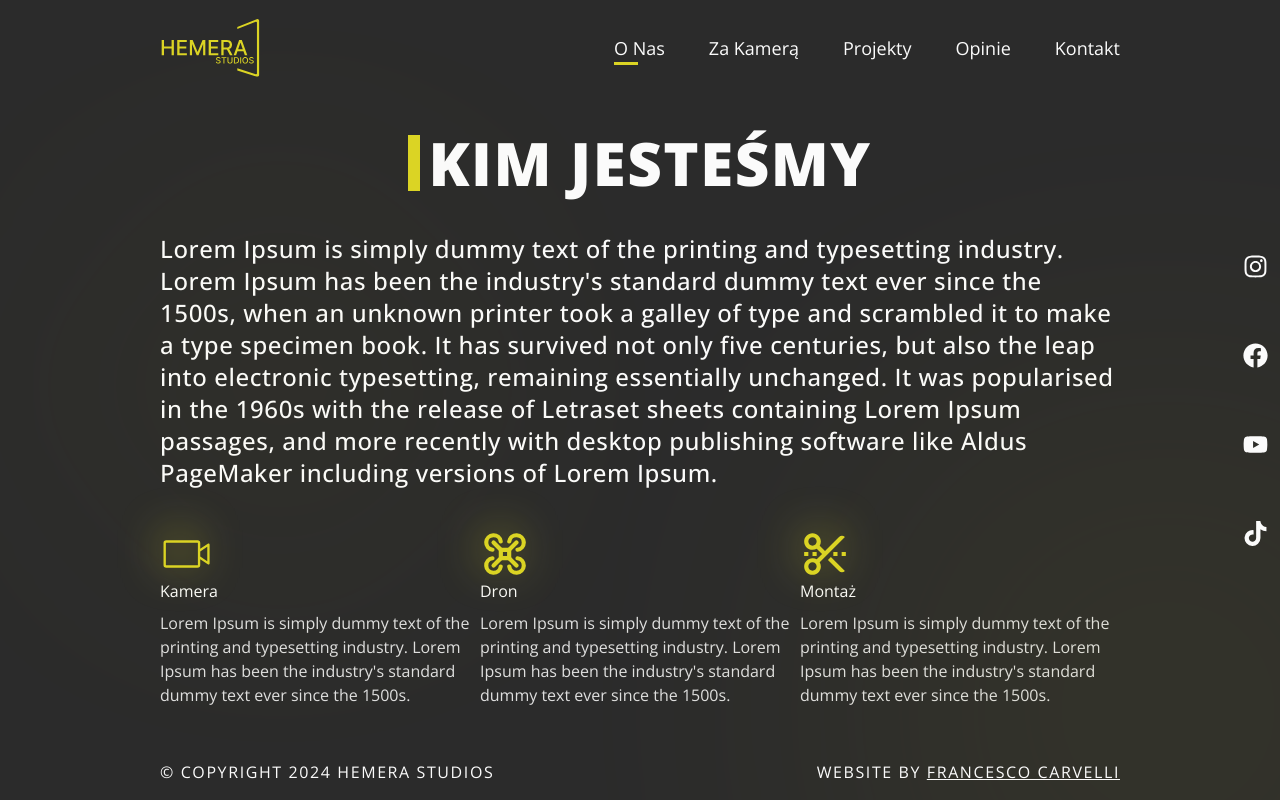
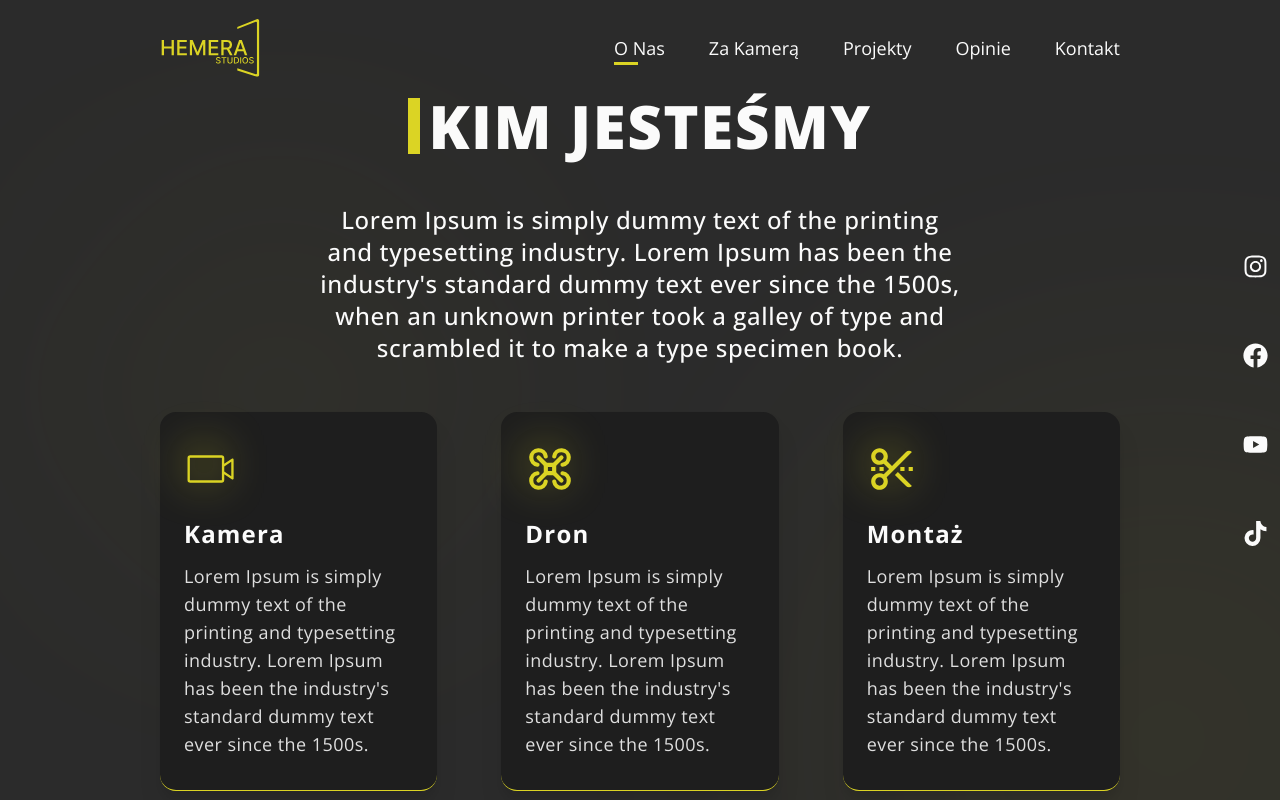
Before and after one commit to F3azy/hemera, a React (Vite) app: page /onas in a window 1280 px wide. Built offline with nearby package versions, Linux system fonts and the light colour scheme.

Commit message:
remade the ui of about us page

```diff
--- a/src/components/ServiceCard.jsx
+++ b/src/components/ServiceCard.jsx
@@ -2,16 +2,16 @@ import React from "react";
 
 const ServiceCard = ({ name, description, Icon }) => {
   return (
-    <div className="flex flex-col">
+    <div className="bg-dark-200 py-8 px-6 border-b-[1px] border-brand-primary rounded-2xl flex flex-col gap-y-6 drop-shadow-xl">
       {Icon && (
         <div className="relative">
           <Icon size={50} className="text-brand-primary" />
           <div className="bg-brand-primary w-5 h-5 blur-xl absolute top-0 left-0 translate-x-1/2 translate-y-1/2" />
         </div>
       )}
-      <div className="flex flex-col gap-y-2">
-        <p className="text-white-base">{name}</p>
-        <p className="text-white-darker">{description}</p>
+      <div className="flex flex-col gap-y-3">
+        <p className="text-white-base font-bold tracking-wider text-2xl">{name}</p>
+        <p className="text-white-darker tracking-wide text-lg">{description}</p>
       </div>
     </div>
   );
--- a/src/components/ServiceCardList.jsx
+++ b/src/components/ServiceCardList.jsx
@@ -4,7 +4,7 @@ import ServiceCard from "./ServiceCard";
 
 const ServiceCardList = () => {
   return (
-    <div className="grid grid-cols-3">
+    <div className="grid grid-cols-3 gap-16 z-10">
       {services.map((service) => (
         <ServiceCard
           name={service.name}
--- a/src/pages/About.jsx
+++ b/src/pages/About.jsx
@@ -4,21 +4,16 @@ import ServiceCardList from "../components/ServiceCardList";
 
 const About = () => {
   return (
-    <div className="h-full flex flex-col justify-center items-center gap-y-5 xl:gap-y-10 relative">
+    <div className="h-full flex flex-col justify-center items-center gap-y-5 xl:gap-y-12 relative">
       <div className="bg-brand-primary w-1/2 h-3/4 rounded-full opacity-10 blur-[190px] absolute -right-1/2 -bottom-1/3 xl:-right-72 xl:-bottom-52 z-0" />
       <div className="bg-brand-primary w-1/4 h-1/4 rounded-full opacity-15 blur-[150px] absolute left-0 xl:left-22 top-52 z-0" />
       <PageTitle>KIM JESTEŚMY</PageTitle>
 
-      <p className="text-white-base text-xl xl:text-2xl font-medium tracking-wider xl:tracking-wide">
+      <p className="w-2/3 text-white-base text-xl xl:text-2xl text-center font-medium tracking-wider xl:tracking-wide z-10">
         Lorem Ipsum is simply dummy text of the printing and typesetting
         industry. Lorem Ipsum has been the industry's standard dummy text ever
         since the 1500s, when an unknown printer took a galley of type and
-        scrambled it to make a type specimen book. It has survived not only five
-        centuries, but also the leap into electronic typesetting, remaining
-        essentially unchanged. It was popularised in the 1960s with the release
-        of Letraset sheets containing Lorem Ipsum passages, and more recently
-        with desktop publishing software like Aldus PageMaker including versions
-        of Lorem Ipsum.
+        scrambled it to make a type specimen book.
       </p>
 
       <ServiceCardList />
--- a/tailwind.config.js
+++ b/tailwind.config.js
@@ -7,7 +7,7 @@ export default {
         brand: {
           primary: "#DBD424",
         },
-        dark: {base: "#2B2B2B"},
+        dark: { base: "#2B2B2B", 200: "#1e1e1e" },
         white: { base: "#FBFBFB", darker: "#DFDFDF" },
       },
     },
```
